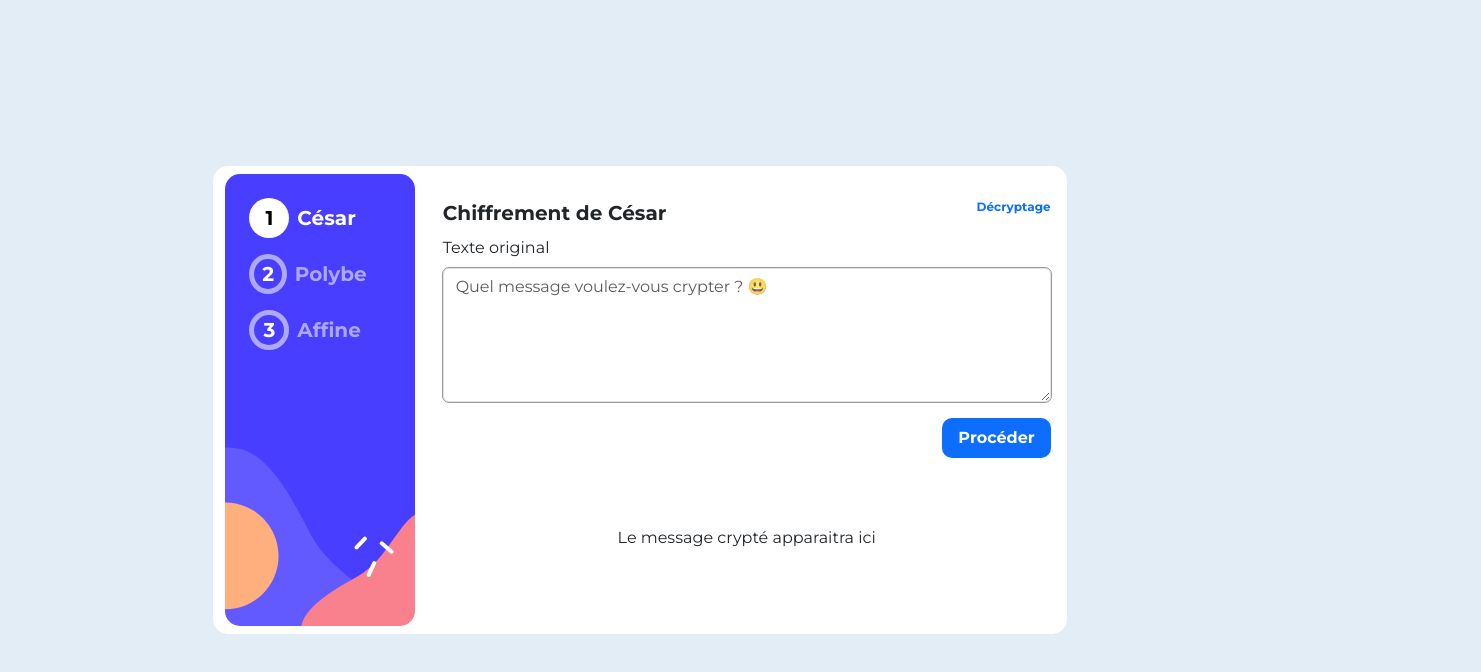
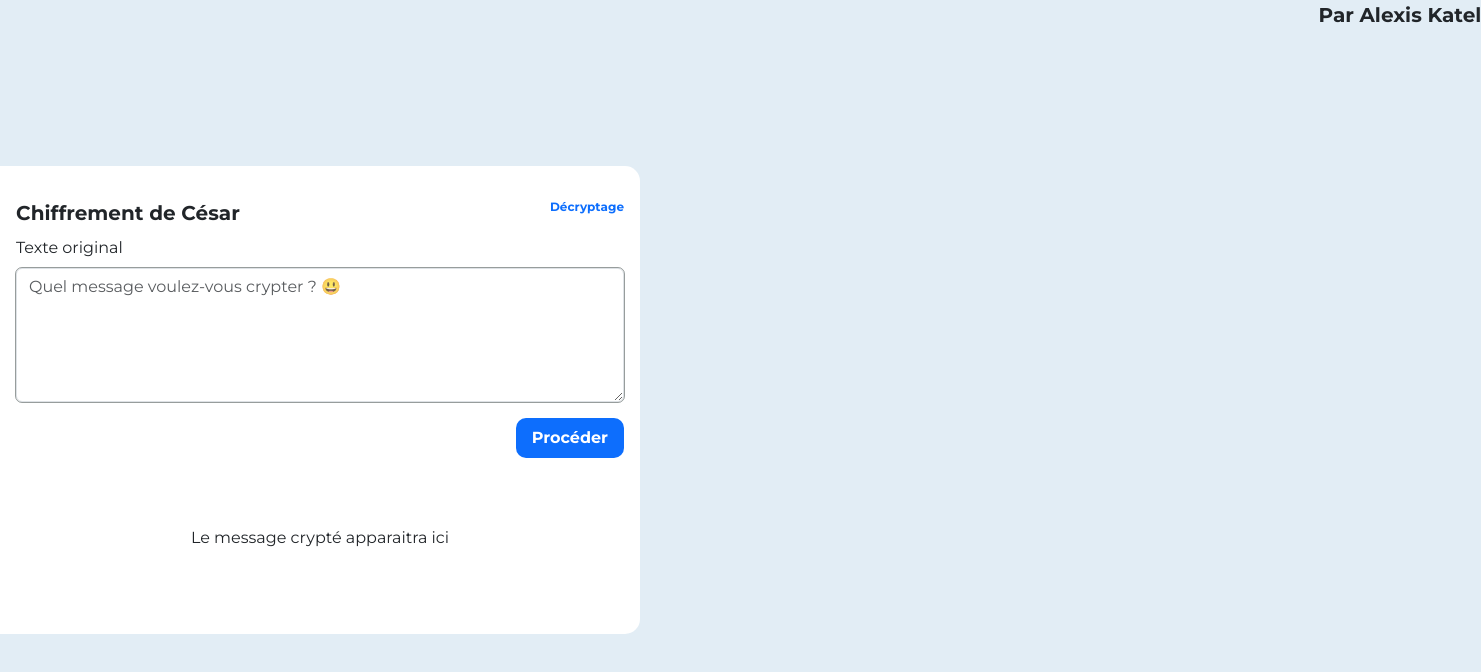
Before and after one commit to alexiskatel/cryptography, an Angular app: page / in a window 1280 px wide. Shown: the top 672 px of the page, 1481 px wide, since content can reach past the window. Built offline with nearby package versions, Linux system fonts and the light colour scheme.

Commit message:
Readme initialize

```diff
--- a/src/app/app.component.html
+++ b/src/app/app.component.html
@@ -7,4 +7,7 @@
             <router-outlet></router-outlet>
         </div>
     </div>
+    <div class="col-lg-8 col-md-9 col-12 text-end fs-5 fw-bold">
+        Par Alexis Katel
+    </div>
 </div>
```
